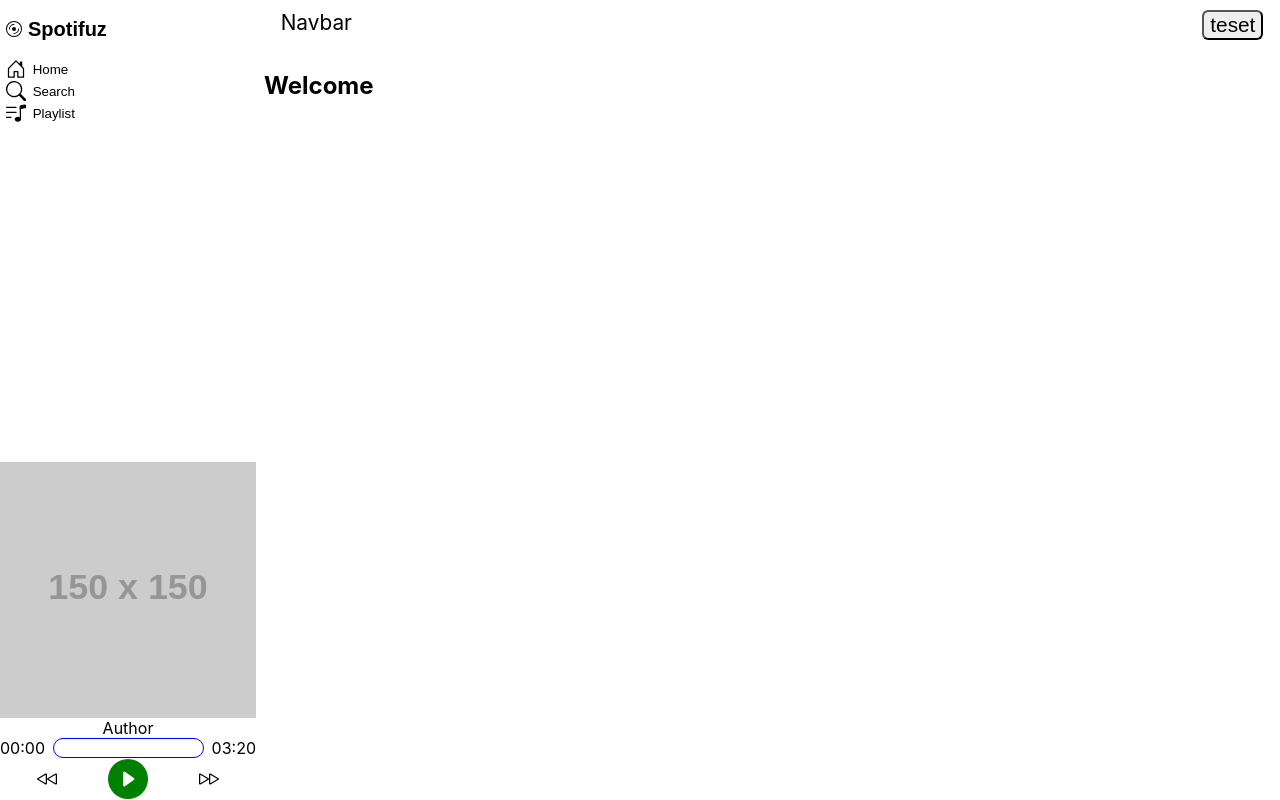
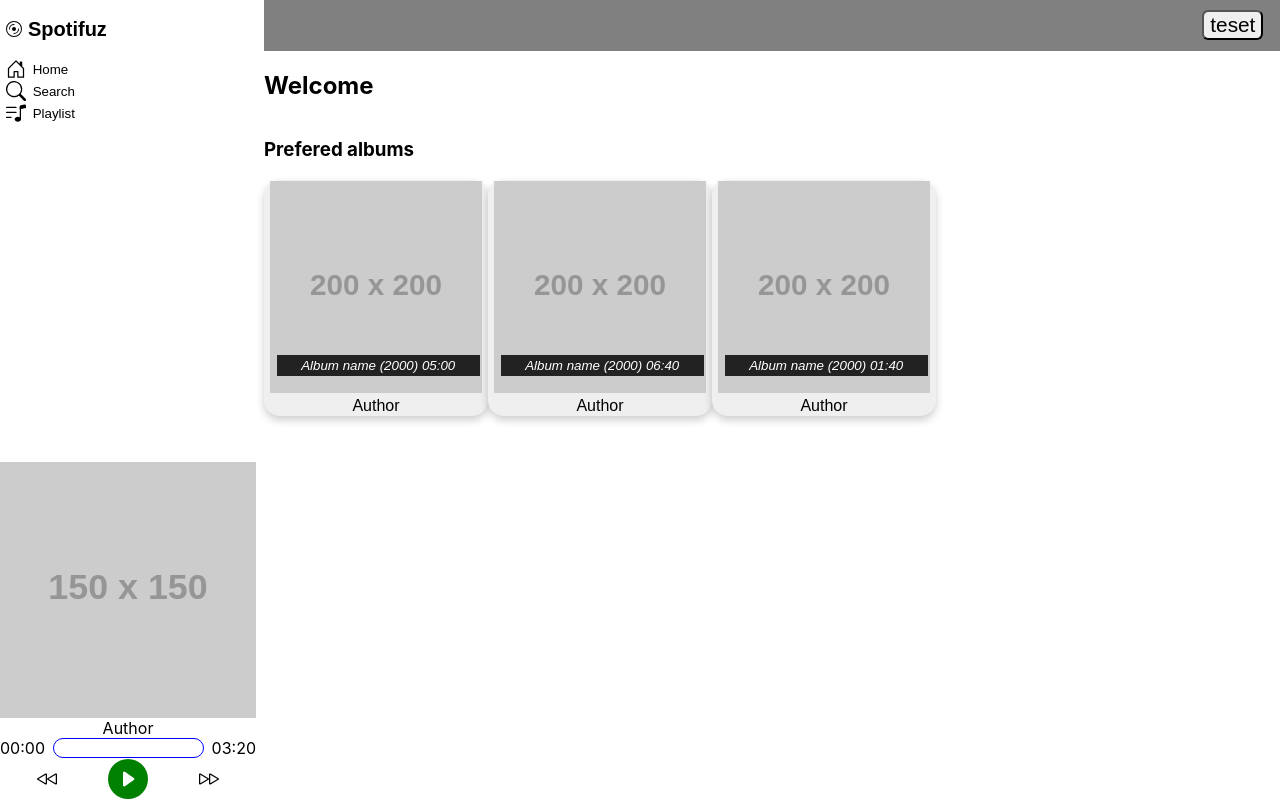
Before and after one commit to ruddymarc/react-app-plateform-music.app, a React (Create React App) app: page / in a window 1280 px wide. Built offline with nearby package versions, Linux system fonts and the light colour scheme.

Commit message:
feat: add modal components (album)

```diff
--- a/src/App.jsx
+++ b/src/App.jsx
@@ -1,6 +1,7 @@
 /* eslint-disable linebreak-style */
 import React, { useState } from 'react';
 import styled from 'styled-components';
+import { toTimeString } from './functions';
 import Home from './Components/Home';
 import Search from './Components/Search';
 import Playlist from './Components/Playlist';
@@ -17,13 +18,6 @@ function App() {
   const tooglePlay = () => { setPlayedSong(!playedSong); };
   const incrementCursor = () => { setCursor(Math.min(cursor + 1, 100)); };
   const decrementCursor = () => { setCursor(Math.max(cursor - 1, 0)); };
-
-  const toTimeString = (seconds) => {
-    const parser = parseInt(seconds, 10); // ensure args is integer
-    const min = Math.floor(((parser / 60) * 100) / 100);
-    const sec = parser % 60;
-    return `${min < 10 ? `0${min}` : min}:${sec < 10 ? `0${sec}` : sec}`;
-  };
 
   return (
     <Wrapper>
@@ -124,7 +118,25 @@ const Wrapper = styled.div`
     display: flex;
     flex-direction: column;
     min-height: 100vh;
-    overflow-x: scroll;
+    ._info,
+    ._actions,
+    ._heading {
+      display: flex;
+      gap: .8em;
+      box-sizing: border-box;
+    }
+    ._heading {
+      align-items: end;
+    }
+    ._name {
+      text-transform: uppercase;
+      font-size: xx-large;
+    }
+    ._info img {
+      height: 1.5em;
+      width: auto;
+      border-radius: 50%;
+    }
   }
 `;
 
--- /dev/null
+++ b/src/Components/Album.jsx
@@ -0,0 +1,143 @@
+/* eslint-disable linebreak-style */
+/* eslint-disable react/prop-types */
+import React from 'react';
+import styled from 'styled-components';
+import { toTimeString } from '../functions';
+
+function Album({ album }) {
+  const {
+    type, picture, name, author, yearProduct, recordingTime, titles,
+  } = album;
+
+  const onSelectTitle = (title) => {
+    const music = {
+      ...title,
+      picture,
+      author,
+      yearProduct,
+    };
+    console.log(music);
+  };
+  const albumTitles = titles.map((title) => (
+    <li key={`title-${title.id}`}>
+      <Button onClick={onSelectTitle(title)}>
+        <span>{ title.id }</span>
+        <div>{ title.name }</div>
+        <span>{ toTimeString(title.length) }</span>
+      </Button>
+    </li>
+  ));
+
+  return (
+    <>
+      <header className="_heading">
+        <img src={picture} alt="album-img" />
+        <div className="_heading-desc">
+          <span className="_type">{ type }</span>
+          <div className="_name">{ name }</div>
+          <div className="_info">
+            <img src={author.picture} alt="author-img" />
+            { [author.name, yearProduct, titles.length, toTimeString(recordingTime)].join(' - ') }
+          </div>
+        </div>
+      </header>
+
+      <article>
+        <div className="_actions">
+          <ButtonPlay>
+            <svg xmlns="http://www.w3.org/2000/svg" width="16" height="16" fill="currentColor" className="bi bi-play-circle" viewBox="0 0 16 16">
+              <path d="M8 15A7 7 0 1 1 8 1a7 7 0 0 1 0 14zm0 1A8 8 0 1 0 8 0a8 8 0 0 0 0 16z" />
+              <path d="M6.271 5.055a.5.5 0 0 1 .52.038l3.5 2.5a.5.5 0 0 1 0 .814l-3.5 2.5A.5.5 0 0 1 6 10.5v-5a.5.5 0 0 1 .271-.445z" />
+            </svg>
+          </ButtonPlay>
+          <Button>
+            <svg xmlns="http://www.w3.org/2000/svg" width="16" height="16" fill="currentColor" className="bi bi-suit-heart" viewBox="0 0 16 16">
+              <path d="m8 6.236-.894-1.789c-.222-.443-.607-1.08-1.152-1.595C5.418 2.345 4.776 2 4 2 2.324 2 1 3.326 1 4.92c0 1.211.554 2.066 1.868 3.37.337.334.721.695 1.146 1.093C5.122 10.423 6.5 11.717 8 13.447c1.5-1.73 2.878-3.024 3.986-4.064.425-.398.81-.76 1.146-1.093C14.446 6.986 15 6.131 15 4.92 15 3.326 13.676 2 12 2c-.777 0-1.418.345-1.954.852-.545.515-.93 1.152-1.152 1.595L8 6.236zm.392 8.292a.513.513 0 0 1-.784 0c-1.601-1.902-3.05-3.262-4.243-4.381C1.3 8.208 0 6.989 0 4.92 0 2.755 1.79 1 4 1c1.6 0 2.719 1.05 3.404 2.008.26.365.458.716.596.992a7.55 7.55 0 0 1 .596-.992C9.281 2.049 10.4 1 12 1c2.21 0 4 1.755 4 3.92 0 2.069-1.3 3.288-3.365 5.227-1.193 1.12-2.642 2.48-4.243 4.38z" />
+            </svg>
+          </Button>
+          <Button>
+            <svg xmlns="http://www.w3.org/2000/svg" width="16" height="16" fill="currentColor" className="bi bi-three-dots" viewBox="0 0 16 16">
+              <path d="M3 9.5a1.5 1.5 0 1 1 0-3 1.5 1.5 0 0 1 0 3zm5 0a1.5 1.5 0 1 1 0-3 1.5 1.5 0 0 1 0 3zm5 0a1.5 1.5 0 1 1 0-3 1.5 1.5 0 0 1 0 3z" />
+            </svg>
+          </Button>
+        </div>
+
+        <AlbumTitles>
+          <li>
+            <span>#</span>
+            <div>title</div>
+            <svg xmlns="http://www.w3.org/2000/svg" width="16" height="16" fill="currentColor" className="bi bi-stopwatch" viewBox="0 0 16 16">
+              <path d="M8.5 5.6a.5.5 0 1 0-1 0v2.9h-3a.5.5 0 0 0 0 1H8a.5.5 0 0 0 .5-.5V5.6z" />
+              <path d="M6.5 1A.5.5 0 0 1 7 .5h2a.5.5 0 0 1 0 1v.57c1.36.196 2.594.78 3.584 1.64a.715.715 0 0 1 .012-.013l.354-.354-.354-.353a.5.5 0 0 1 .707-.708l1.414 1.415a.5.5 0 1 1-.707.707l-.353-.354-.354.354a.512.512 0 0 1-.013.012A7 7 0 1 1 7 2.071V1.5a.5.5 0 0 1-.5-.5zM8 3a6 6 0 1 0 .001 12A6 6 0 0 0 8 3z" />
+            </svg>
+          </li>
+          { albumTitles }
+        </AlbumTitles>
+      </article>
+    </>
+  );
+}
+
+Album.defaultProps = {
+  album: {
+    id: null,
+    type: '',
+    name: '',
+    picture: '',
+    author: { picture: '', name: '' },
+    yearProduct: '',
+    recordingTime: 0,
+    titles: [],
+  },
+};
+
+const Button = styled.button`
+  gap: .5em;
+  display: flex;
+  flex-wrap: wrap;
+  align-items: center;
+  cursor: pointer;
+  border: none;
+  background: none;
+  &> svg {
+    height: 1.5em;
+    width: auto;
+  }
+`;
+
+const ButtonPlay = styled(Button)`
+  &> svg {
+    height: 3em;
+    color: green;
+  }
+`;
+
+const AlbumTitles = styled.ul`
+  padding: 0;
+  li {
+    gap: .5em;
+    margin: 1em;
+    display: flex;
+    align-items: strench;
+    justify-contents: space-between;
+  }
+  li:first-of-type {
+    font-weight: 700;
+    border-bottom: thin solid grey;
+  }
+  div,
+  button {
+    display: flex;
+    flex: auto;
+  }
+  button {
+    // Animate
+    box-shadow: 0 4px 8px 0 rgba(0,0,0,0.2);
+    transition: 0.3s;
+    &:hover {
+      box-shadow: 0 8px 16px 0 rgba(0,0,0,0.2);
+    }
+  }
+`;
+
+export default Album;
--- a/src/Components/Home.jsx
+++ b/src/Components/Home.jsx
@@ -1,14 +1,80 @@
 /* eslint-disable linebreak-style */
 import React from 'react';
+import styled from 'styled-components';
+import { albums, toTimeString } from '../functions';
 import Navbar from './Navbar';
+import Album from './Album';
 
 function Home() {
+  const [showAlbum, setShowAlbum] = React.useState(false);
+  const [activeAlbum, setActiveAlbum] = React.useState(null);
+  const onSelectAlbum = (album) => {
+    setActiveAlbum(album);
+    setShowAlbum(true);
+  };
+
+  const title = (name, year, time = null) => `${name} (${year}) ${time || ''}`;
+  const preferedAlbums = albums.map((album) => (
+    <Card key={album.id} onClick={() => { onSelectAlbum(album); }}>
+      <img src={album.picture} alt="album-img" />
+      <div className="_caption">
+        { title(album.name, album.yearProduct, toTimeString(album.recordingTime)) }
+      </div>
+      <span>{ album.author.name }</span>
+    </Card>
+  ));
+
   return (
     <>
-      <Navbar>Navbar</Navbar>
-      <h2>Welcome</h2>
+      <Navbar>
+        { showAlbum && <Button onClick={() => setShowAlbum(false)}>Back to home</Button> }
+      </Navbar>
+      { showAlbum ? <Album album={activeAlbum} /> : (
+        <>
+          <h2>Welcome</h2>
+          <section>
+            <h3>Prefered albums</h3>
+            { preferedAlbums }
+          </section>
+        </>
+      ) }
     </>
   );
 }
 
+const Button = styled.button`
+  cursor: pointer;
+  border: 0;
+  border-radius: 1em;
+  font-size: 1em;
+  // Animate
+  box-shadow: 0 4px 8px 0 rgba(0,0,0,0.2);
+  transition: 0.3s;
+  &:hover {
+    box-shadow: 0 8px 16px 0 rgba(0,0,0,0.2);
+  }
+`;
+
+const Card = styled(Button)`
+  position: relative;
+  width: 14em;
+  // Childs
+  &> img {
+    width: 100%;
+    height: auto;
+  }
+  &> ._caption {
+    // overlay
+    position: absolute;
+    bottom: 3em;
+    width: 88%;
+    margin: 0 .5em;
+    background-color: #222;
+    color: #fff;
+    font: italic smaller sans-serif;
+    padding: 3px;
+    text-align: center;
+  }
+`;
+
 export default Home;
--- a/src/Components/Navbar.jsx
+++ b/src/Components/Navbar.jsx
@@ -7,6 +7,7 @@ function Navbar({ children }) {
   return (
     <NavbarStyled>
       { children }
+      <span />
       <button type="button">teset</button>
     </NavbarStyled>
   );
@@ -18,6 +19,7 @@ const NavbarStyled = styled.nav`
   justify-content: space-between;
   font-size: 1.3em;
   padding: .5em .8em;
+  background: grey;
   button {
     font-size: 1em;
     border-radius: .3em;
--- /dev/null
+++ b/src/functions.js
@@ -0,0 +1,60 @@
+/* eslint-disable linebreak-style */
+export const toTimeString = (seconds) => {
+  const parser = parseInt(seconds, 10); // ensure args is integer
+  const min = Math.floor(((parser / 60) * 100) / 100);
+  const sec = parser % 60;
+  return `${min < 10 ? `0${min}` : min}:${sec < 10 ? `0${sec}` : sec}`;
+};
+
+export const albums = [
+  {
+    id: Math.random(),
+    type: ['Single', 'Album', 'Compilation'].at(Math.floor(Math.random() * 3)),
+    name: 'Album name',
+    picture: 'https://via.placeholder.com/200',
+    author: {
+      picture: 'https://via.placeholder.com/200',
+      name: 'Author',
+    },
+    yearProduct: '2000',
+    recordingTime: 300,
+    titles: [
+      { id: 1, name: 'music title', length: 200 },
+      { id: 2, name: 'music title', length: 100 },
+    ],
+  },
+  {
+    id: Math.random(),
+    type: ['Single', 'Album', 'Compilation'].at(Math.floor(Math.random() * 3)),
+    name: 'Album name',
+    picture: 'https://via.placeholder.com/200',
+    author: {
+      picture: 'https://via.placeholder.com/200',
+      name: 'Author',
+    },
+    yearProduct: '2000',
+    recordingTime: 400,
+    titles: [
+      { id: 1, name: 'music title', length: 200 },
+      { id: 2, name: 'music title', length: 100 },
+      { id: 3, name: 'music title', length: 100 },
+    ],
+  },
+  {
+    id: Math.random(),
+    type: ['Single', 'Album', 'Compilation'].at(Math.floor(Math.random() * 3)),
+    name: 'Album name',
+    picture: 'https://via.placeholder.com/200',
+    author: {
+      picture: 'https://via.placeholder.com/200',
+      name: 'Author',
+    },
+    yearProduct: '2000',
+    recordingTime: 100,
+    titles: [
+      { id: 1, name: 'music title', length: 100 },
+    ],
+  },
+];
+
+export default toTimeString;
```
